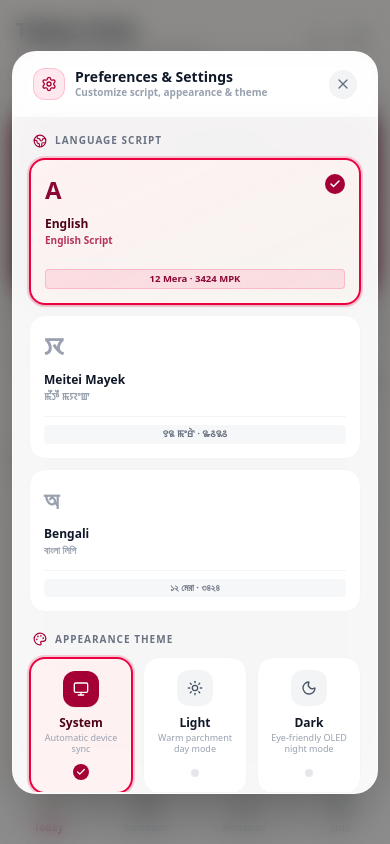
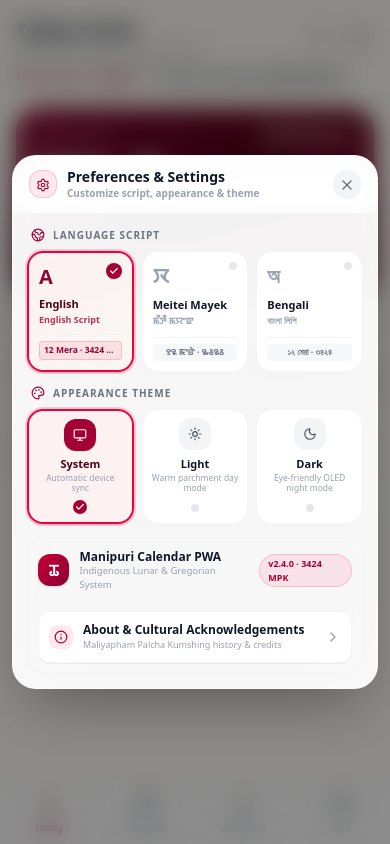
Before and after one commit to banishwor/manipuri-calendar-pwa, a React (Vite) app: page / in a window 390 px wide. Both pictures are taken after a click on the button 358 px from the left and 38 px from the top of the page. Built offline with nearby package versions, Linux system fonts and the light colour scheme.

Commit message:
Refactor UI text to English and optimize mobile layouts for Info and Settings

```diff
--- a/src/components/SettingsScreen.tsx
+++ b/src/components/SettingsScreen.tsx
@@ -116,20 +116,20 @@
         animate={{ opacity: 1, scale: 1, y: 0 }}
         exit={{ opacity: 0, scale: 0.94, y: 14 }}
         transition={{ type: 'spring', damping: 26, stiffness: 340 }}
-        className="relative w-full max-w-lg lg:max-w-xl max-h-[88vh] rounded-3xl bg-white/95 dark:bg-gray-900/95 backdrop-blur-2xl border border-white/80 dark:border-white/10 shadow-[0_25px_60px_-15px_rgba(0,0,0,0.35)] flex flex-col overflow-hidden my-auto"
+        className="relative w-full max-w-lg lg:max-w-xl max-h-[90vh] rounded-3xl bg-white/95 dark:bg-gray-900/95 backdrop-blur-2xl border border-white/80 dark:border-white/10 shadow-[0_25px_60px_-15px_rgba(0,0,0,0.35)] flex flex-col overflow-hidden my-auto"
       >
         {/* Apple Header */}
-        <div className="flex items-center justify-between px-5 sm:px-6 py-4 border-b border-gray-100 dark:border-gray-800/80 shrink-0 bg-white/50 dark:bg-gray-900/50 backdrop-blur-md">
+        <div className="flex items-center justify-between px-4 sm:px-6 py-3 sm:py-4 border-b border-gray-100 dark:border-gray-800/80 shrink-0 bg-white/50 dark:bg-gray-900/50 backdrop-blur-md">
           <div className="flex items-center gap-2.5">
-            <div className="w-8 h-8 rounded-xl bg-rose-500/10 dark:bg-rose-400/15 border border-rose-500/20 flex items-center justify-center text-rose-800 dark:text-rose-400 shrink-0">
-              <SettingsIcon className="w-4 h-4" />
+            <div className="w-7 h-7 sm:w-8 sm:h-8 rounded-xl bg-rose-500/10 dark:bg-rose-400/15 border border-rose-500/20 flex items-center justify-center text-rose-800 dark:text-rose-400 shrink-0">
+              <SettingsIcon className="w-3.5 h-3.5 sm:w-4 sm:h-4" />
             </div>
             <div className="flex flex-col">
               <h3 className="text-sm sm:text-base font-black text-gray-900 dark:text-white leading-tight">
-                {languageMode === LanguageMode.BENGALI ? 'পছন্দ ও সেটিংস' : languageMode === LanguageMode.MEITEI_MAYEK ? 'ꯄꯨꯛꯅꯤꯡ ꯆꯪꯕ ꯑꯃꯁꯨꯡ ꯁꯦꯝꯖꯤꯟ-ꯁꯥꯖꯤꯟꯕ' : 'Preferences & Settings'}
+                Preferences & Settings
               </h3>
               <span className="text-[10px] font-bold text-gray-400 dark:text-gray-500">
-                {languageMode === LanguageMode.BENGALI ? 'লিপি ও প্রদর্শন থিম পরিবর্তন' : languageMode === LanguageMode.MEITEI_MAYEK ? 'ꯃꯌꯦꯛ ꯑꯃꯁꯨꯡ ꯃꯃꯤ ꯁꯦꯝꯗꯣꯛ-ꯁꯦꯝꯖꯤꯟ' : 'Customize script, appearance & theme'}
+                Customize script, appearance & theme
               </span>
             </div>
           </div>
@@ -145,53 +145,55 @@
         </div>
 
         {/* Modal Scrollable Body */}
-        <div className="flex-1 min-h-0 overflow-y-auto p-4 sm:p-5 lg:p-6 space-y-5 scrollbar-thin">
+        <div className="flex-1 min-h-0 overflow-y-auto p-3.5 sm:p-5 lg:p-6 space-y-3.5 sm:space-y-5 scrollbar-thin">
 
           {/* 1. Language Script Section */}
-          <div className="space-y-2.5">
+          <div className="space-y-2">
             <div className="flex items-center gap-2 px-1">
               <Globe2 className="w-3.5 h-3.5 text-rose-800 dark:text-rose-400" />
               <span className="text-[10px] font-black uppercase tracking-widest text-gray-500 dark:text-gray-400">
-                {languageMode === LanguageMode.BENGALI ? 'ভাষা ও লিপি' : languageMode === LanguageMode.MEITEI_MAYEK ? 'ꯂꯣꯟ ꯑꯃꯁꯨꯡ ꯃꯌꯦꯛ' : 'Language Script'}
+                Language Script
               </span>
             </div>
 
-            <div className="grid grid-cols-1 sm:grid-cols-3 gap-2.5">
+            <div className="grid grid-cols-3 gap-2 sm:gap-2.5">
               {languageOptions.map((opt) => {
                 const isSelected = languageMode === opt.mode;
                 return (
                   <div
                     key={opt.mode}
                     onClick={() => onSetLanguageMode(opt.mode)}
-                    className={`relative rounded-2xl border p-3.5 sm:p-4 flex flex-col justify-between cursor-pointer transition-all active:scale-[0.98] select-none ${
+                    className={`relative rounded-2xl border p-2.5 sm:p-4 flex flex-col justify-between cursor-pointer transition-all active:scale-[0.98] select-none ${
                       isSelected
                         ? 'border-2 border-rose-600 dark:border-rose-500 bg-gradient-to-br from-rose-50/90 to-amber-50/30 dark:from-rose-950/40 dark:to-amber-950/20 shadow-sm ring-2 ring-rose-500/20'
                         : 'border-gray-100 dark:border-gray-800/80 bg-white dark:bg-gray-900 hover:bg-gray-50/80 dark:hover:bg-gray-850/60'
                     }`}
                   >
-                    {/* Top row: Big Badge & Selected Check */}
+                    {/* Top row: Badge & Selected Check */}
                     <div className="flex items-start justify-between">
-                      <span className={`text-2xl font-black ${
+                      <span className={`text-xl sm:text-2xl font-black ${
                         isSelected ? opt.badgeClass : 'text-gray-400 dark:text-gray-500'
                       }`}>
                         {opt.badge}
                       </span>
 
-                      {isSelected && (
-                        <div className="w-5 h-5 rounded-full bg-rose-800 dark:bg-rose-700 text-white flex items-center justify-center shadow-2xs">
-                          <Check className="w-3 h-3 stroke-[3px]" />
+                      {isSelected ? (
+                        <div className="w-4 h-4 sm:w-5 sm:h-5 rounded-full bg-rose-800 dark:bg-rose-700 text-white flex items-center justify-center shadow-2xs">
+                          <Check className="w-2.5 h-2.5 sm:w-3 sm:h-3 stroke-[3px]" />
                         </div>
+                      ) : (
+                        <div className="w-2 h-2 rounded-full bg-gray-200 dark:bg-gray-700" />
                       )}
                     </div>
 
                     {/* Labels */}
-                    <div className="mt-2.5 flex flex-col">
-                      <span className={`text-xs font-black leading-tight ${
+                    <div className="mt-1.5 sm:mt-2.5 flex flex-col">
+                      <span className={`text-[11px] sm:text-xs font-black leading-tight truncate ${
                         isSelected ? 'text-rose-950 dark:text-rose-100' : 'text-gray-900 dark:text-gray-200'
                       }`}>
                         {opt.label}
                       </span>
-                      <span className={`text-[10px] font-bold mt-0.5 ${
+                      <span className={`text-[9px] sm:text-[10px] font-bold mt-0.5 truncate ${
                         isSelected ? 'text-rose-800/80 dark:text-rose-400' : 'text-gray-400 dark:text-gray-500'
                       }`}>
                         {opt.nativeName}
@@ -199,8 +201,8 @@
                     </div>
 
                     {/* Sample Preview Chip */}
-                    <div className="mt-3 pt-2 border-t border-gray-100 dark:border-gray-800/60">
-                      <span className={`text-[9.5px] font-bold px-1.5 py-0.5 rounded block truncate text-center ${
+                    <div className="mt-2 sm:mt-3 pt-1.5 sm:pt-2 border-t border-gray-100 dark:border-gray-800/60">
+                      <span className={`text-[8.5px] sm:text-[9.5px] font-bold px-1 py-0.5 rounded block truncate text-center ${
                         isSelected
                           ? 'bg-rose-500/10 text-rose-900 dark:text-rose-200 border border-rose-500/20'
                           : 'bg-gray-100/70 dark:bg-gray-800/70 text-gray-500 dark:text-gray-400'
@@ -215,15 +217,15 @@
           </div>
 
           {/* 2. Display Theme Section */}
-          <div className="space-y-2.5">
+          <div className="space-y-2">
             <div className="flex items-center gap-2 px-1">
               <Palette className="w-3.5 h-3.5 text-rose-800 dark:text-rose-400" />
               <span className="text-[10px] font-black uppercase tracking-widest text-gray-500 dark:text-gray-400">
-                {languageMode === LanguageMode.BENGALI ? 'প্রদর্শন থিম' : languageMode === LanguageMode.MEITEI_MAYEK ? 'ꯃꯃꯤ ꯑꯃꯁꯨꯡ ꯃꯆꯨ' : 'Appearance Theme'}
+                Appearance Theme
               </span>
             </div>
 
-            <div className="grid grid-cols-3 gap-2.5">
+            <div className="grid grid-cols-3 gap-2 sm:gap-2.5">
               {themeOptions.map((opt) => {
                 const isSelected = displayTheme === opt.theme;
                 const IconComponent = opt.icon;
@@ -231,37 +233,37 @@
                   <div
                     key={opt.theme}
                     onClick={() => onSetDisplayTheme(opt.theme)}
-                    className={`relative rounded-2xl border p-3 sm:p-3.5 flex flex-col items-center justify-between text-center cursor-pointer transition-all active:scale-[0.98] select-none ${
+                    className={`relative rounded-2xl border p-2 sm:p-3.5 flex flex-col items-center justify-between text-center cursor-pointer transition-all active:scale-[0.98] select-none ${
                       isSelected
                         ? 'border-2 border-rose-600 dark:border-rose-500 bg-rose-50/80 dark:bg-rose-950/30 shadow-sm ring-2 ring-rose-500/20'
                         : 'border-gray-100 dark:border-gray-800/80 bg-white dark:bg-gray-900 hover:bg-gray-50/80 dark:hover:bg-gray-850/60'
                     }`}
                   >
                     {/* Icon container */}
-                    <div className={`w-9 h-9 rounded-xl flex items-center justify-center transition-colors ${
+                    <div className={`w-8 h-8 sm:w-9 sm:h-9 rounded-xl flex items-center justify-center transition-colors ${
                       isSelected
                         ? 'bg-rose-800 text-white shadow-2xs'
                         : 'bg-gray-100 dark:bg-gray-800 text-gray-600 dark:text-gray-400'
                     }`}>
-                      <IconComponent className="w-4 h-4" />
+                      <IconComponent className="w-3.5 h-3.5 sm:w-4 sm:h-4" />
                     </div>
 
                     {/* Label & Description */}
-                    <div className="mt-2 flex flex-col items-center">
-                      <span className={`text-xs font-black leading-tight ${
+                    <div className="mt-1.5 sm:mt-2 flex flex-col items-center">
+                      <span className={`text-[11px] sm:text-xs font-black leading-tight ${
                         isSelected ? 'text-rose-950 dark:text-rose-100' : 'text-gray-900 dark:text-gray-200'
                       }`}>
                         {opt.label}
                       </span>
-                      <span className="text-[9px] text-gray-400 dark:text-gray-500 font-medium mt-0.5 leading-tight">
+                      <span className="text-[8.5px] sm:text-[9px] text-gray-400 dark:text-gray-500 font-medium mt-0.5 leading-tight">
                         {opt.desc}
                       </span>
                     </div>
 
                     {/* Bottom Check indicator */}
-                    <div className="mt-2.5 h-4 flex items-center justify-center">
+                    <div className="mt-1.5 sm:mt-2.5 h-3.5 sm:h-4 flex items-center justify-center">
                       {isSelected ? (
-                        <div className="w-4 h-4 rounded-full bg-rose-800 dark:bg-rose-700 text-white flex items-center justify-center">
+                        <div className="w-3.5 h-3.5 sm:w-4 sm:h-4 rounded-full bg-rose-800 dark:bg-rose-700 text-white flex items-center justify-center">
                           <Check className="w-2.5 h-2.5 stroke-[3px]" />
                         </div>
                       ) : (
@@ -275,24 +277,24 @@
           </div>
 
           {/* 3. Grouped App Information & Cultural About */}
-          <div className="rounded-2xl border border-gray-100 dark:border-gray-800/80 bg-gray-50/50 dark:bg-gray-850/40 p-3.5 space-y-3">
+          <div className="rounded-2xl border border-gray-100 dark:border-gray-800/80 bg-gray-50/50 dark:bg-gray-850/40 p-2.5 sm:p-3.5 space-y-2.5 sm:space-y-3">
             {/* App Identification Card */}
-            <div className="flex items-center justify-between gap-3 pb-2.5 border-b border-gray-100 dark:border-gray-800/80">
-              <div className="flex items-center gap-3">
-                <div className="w-10 h-10 rounded-xl bg-gradient-to-br from-rose-700 to-rose-900 text-white flex items-center justify-center font-black text-lg shadow-sm">
+            <div className="flex items-center justify-between gap-3 pb-2 border-b border-gray-100 dark:border-gray-800/80">
+              <div className="flex items-center gap-2.5">
+                <div className="w-8 h-8 sm:w-10 sm:h-10 rounded-xl bg-gradient-to-br from-rose-700 to-rose-900 text-white flex items-center justify-center font-black text-base sm:text-lg shadow-sm">
                   ꯊ
                 </div>
                 <div className="flex flex-col">
                   <span className="text-xs font-black text-gray-900 dark:text-white leading-tight">
                     Manipuri Calendar PWA
                   </span>
-                  <span className="text-[10px] text-gray-400 dark:text-gray-500 font-medium">
+                  <span className="text-[9.5px] sm:text-[10px] text-gray-400 dark:text-gray-500 font-medium">
                     Indigenous Lunar & Gregorian System
                   </span>
                 </div>
               </div>
 
-              <span className="text-[9.5px] font-extrabold px-2 py-0.5 rounded-full bg-rose-500/10 text-rose-800 dark:text-rose-400 border border-rose-500/20">
+              <span className="text-[9px] sm:text-[9.5px] font-extrabold px-2 py-0.5 rounded-full bg-rose-500/10 text-rose-800 dark:text-rose-400 border border-rose-500/20">
                 v2.4.0 · 3424 MPK
               </span>
             </div>
@@ -300,17 +302,17 @@
             {/* Link to About & Cultural Sources Screen */}
             <div
               onClick={onOpenAbout}
-              className="p-3 rounded-xl bg-white dark:bg-gray-900 border border-gray-100 dark:border-gray-800/80 flex items-center justify-between cursor-pointer hover:bg-rose-50/50 dark:hover:bg-rose-950/20 hover:border-rose-300 dark:hover:border-rose-800/60 transition-all shadow-2xs group"
+              className="p-2.5 sm:p-3 rounded-xl bg-white dark:bg-gray-900 border border-gray-100 dark:border-gray-800/80 flex items-center justify-between cursor-pointer hover:bg-rose-50/50 dark:hover:bg-rose-950/20 hover:border-rose-300 dark:hover:border-rose-800/60 transition-all shadow-2xs group"
             >
               <div className="flex items-center gap-2.5">
-                <div className="w-7 h-7 rounded-lg bg-rose-500/10 dark:bg-rose-400/15 text-rose-800 dark:text-rose-400 flex items-center justify-center">
+                <div className="w-6 h-6 sm:w-7 sm:h-7 rounded-lg bg-rose-500/10 dark:bg-rose-400/15 text-rose-800 dark:text-rose-400 flex items-center justify-center">
                   <Info className="w-3.5 h-3.5" />
                 </div>
                 <div className="flex flex-col">
                   <span className="text-xs font-black text-gray-900 dark:text-white group-hover:text-rose-900 dark:group-hover:text-rose-200 transition-colors">
-                    {languageMode === LanguageMode.BENGALI ? 'মণিপুরী ক্যালেন্ডার পরিচিতি' : languageMode === LanguageMode.MEITEI_MAYEK ? 'ꯃꯅꯤꯄꯨꯔꯤ ꯊꯥ-ꯅꯨꯃꯤꯠꯀꯤ ꯋꯥꯔꯤ' : 'About & Cultural Acknowledgements'}
+                    About & Cultural Acknowledgements
                   </span>
-                  <span className="text-[9.5px] text-gray-400 dark:text-gray-500">
+                  <span className="text-[9px] sm:text-[9.5px] text-gray-400 dark:text-gray-500">
                     Maliyapham Palcha Kumshing history & credits
                   </span>
                 </div>
--- a/src/components/TodayTab.tsx
+++ b/src/components/TodayTab.tsx
@@ -213,11 +213,7 @@
             {/* Left Content Area (Overlaid on clean opaque backing) */}
             <div className="relative z-10 flex flex-col gap-2 max-w-[62%]">
               <span className="text-[10px] font-black uppercase tracking-widest text-rose-800 dark:text-rose-400">
-                {languageMode === LanguageMode.BENGALI
-                  ? 'আজকের মণিপুরী তারিখ'
-                  : languageMode === LanguageMode.MEITEI_MAYEK
-                    ? 'ꯉꯁꯤꯒꯤ ꯃꯅꯤꯄꯨꯔꯤ ꯊꯥ'
-                    : "TODAY'S MANIPURI DATE"}
+                TODAY'S DATE
               </span>
 
               {/* Bold Primary Date Headline */}
@@ -566,7 +562,7 @@
           {todayMonthConfig && (
             <div className="rounded-3xl border border-gray-100 dark:border-gray-800/80 bg-white dark:bg-gray-900 p-3.5 lg:p-4 shadow-sm flex flex-col justify-between gap-2 min-h-0 shrink-0">
               <span className="text-[10px] font-black uppercase tracking-widest text-rose-800 dark:text-rose-400">
-                {Translator.translateMonth(todayDay?.month || '', languageMode, translations)} {languageMode === LanguageMode.BENGALI ? 'মাসের নির্দেশিকা' : languageMode === LanguageMode.MEITEI_MAYEK ? 'ꯊꯥꯒꯤ ꯂꯝꯖꯤꯡ' : 'MONTH GUIDELINES'}
+                {todayDay?.month?.toUpperCase() || ''} MONTH GUIDELINES
               </span>
 
               <div className="grid grid-cols-2 gap-2.5">
@@ -629,10 +625,10 @@
           <div className="flex items-center justify-between">
             <div>
               <h2 className="text-xl font-black tracking-tight text-gray-900 dark:text-white">
-                {languageMode === LanguageMode.BENGALI ? 'আজকের তারিখ' : languageMode === LanguageMode.MEITEI_MAYEK ? 'ꯉꯁꯤꯒꯤ ꯅꯨꯃꯤꯠ' : "Today's Date"}
+                Today's Date
               </h2>
               <p className="text-[11px] text-gray-500 dark:text-gray-400 font-medium">
-                {languageMode === LanguageMode.BENGALI ? 'মণিপুরী সনাতন চন্দ্র পঞ্জিকা' : languageMode === LanguageMode.MEITEI_MAYEK ? 'ꯃꯅꯤꯄꯨꯔꯤ ꯆꯩꯆꯠ' : 'Manipuri Traditional Lunar Calendar'}
+                Manipuri Traditional Lunar Calendar
               </p>
             </div>
             <div className="flex items-center gap-1.5">
@@ -693,11 +689,7 @@
                 {/* Eyebrow Label & Season Pill */}
                 <div className="flex items-center justify-between">
                   <span className="text-[9.5px] font-black uppercase tracking-widest text-rose-200/80">
-                    {languageMode === LanguageMode.BENGALI
-                      ? 'আজকের মণিপুরী তারিখ'
-                      : languageMode === LanguageMode.MEITEI_MAYEK
-                        ? 'ꯉꯁꯤꯒꯤ ꯃꯅꯤꯄꯨꯔꯤ ꯊꯥ'
-                        : "TODAY'S MANIPURI DATE"}
+                    TODAY'S DATE
                   </span>
                   {season && (
                     <span className="text-[9px] font-bold px-2.5 py-0.5 rounded-full bg-white/10 text-rose-100 border border-white/10">
@@ -873,7 +865,7 @@
             {todayMonthConfig && (
               <div className="flex flex-col gap-1.5">
                 <span className="text-[10px] font-black uppercase tracking-wider text-rose-800 dark:text-rose-400 px-0.5">
-                  {Translator.translateMonth(todayDay?.month || '', languageMode, translations)} {languageMode === LanguageMode.BENGALI ? 'মাসের নির্দেশিকা' : languageMode === LanguageMode.MEITEI_MAYEK ? 'ꯊꯥꯒꯤ ꯂꯝꯖꯤꯡ' : 'MONTH GUIDELINES'}
+                  {todayDay?.month?.toUpperCase() || ''} MONTH GUIDELINES
                 </span>
 
                 <div className="grid grid-cols-2 gap-2.5">
```
Also changed, not shown: src/components/AboutTab.tsx (+3 -16 lines), src/components/AlmanacTab.tsx (+3 -11 lines).
